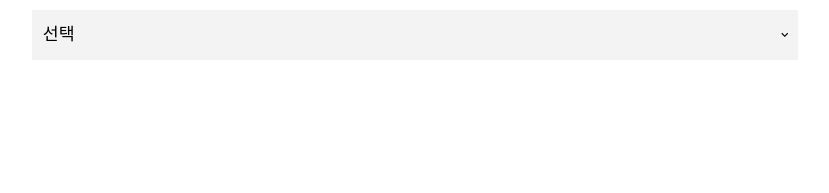
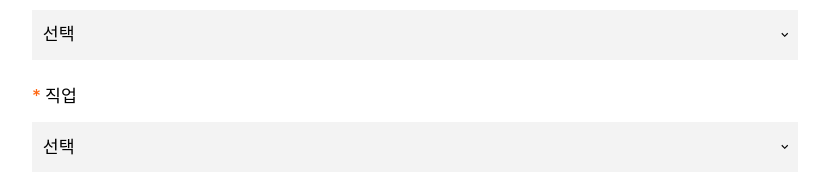
Before and after one commit to MyDeskDev/my-desk-front, a Next.js app: page /invite/desks/new in a window 1280 px wide. Shown: the part 1656-1849 px from the top of the page, without its empty margins (226-1055 px from the left). Before the commit the page ends 1763 px from the top, so only its background shows below. Built offline with nearby package versions, Linux system fonts and the light colour scheme; a web font is replaced by a local one.

Commit message:
마이데스크 작성 초대 직업 선택 추가

```diff
--- a/src/pages/invite/desks/new.tsx
+++ b/src/pages/invite/desks/new.tsx
@@ -108,6 +108,14 @@ const InviteCreateDesk: NextPage = () => {
                   <option value="KR">한국</option>
                 </Select>
               </InputBox>
+              <InputBox label="직업" isRequired>
+                <Select placeholder="선택">
+                  <option value="developer">개발자</option>
+                  <option value="designer">디자이너</option>
+                  <option value="freelancer">프리랜서</option>
+                  <option value="student">학생</option>
+                </Select>
+              </InputBox>
             </DeskInputSection>
           </Box>
         </form>
```
